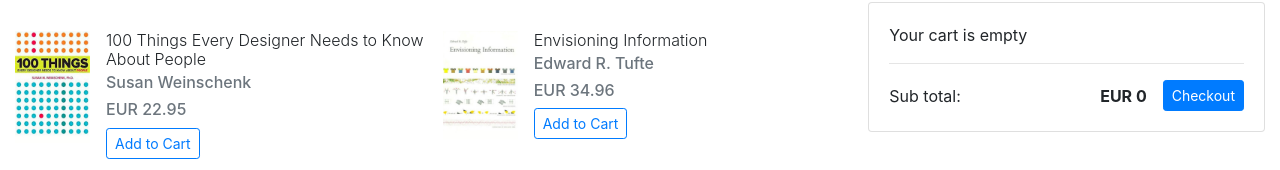
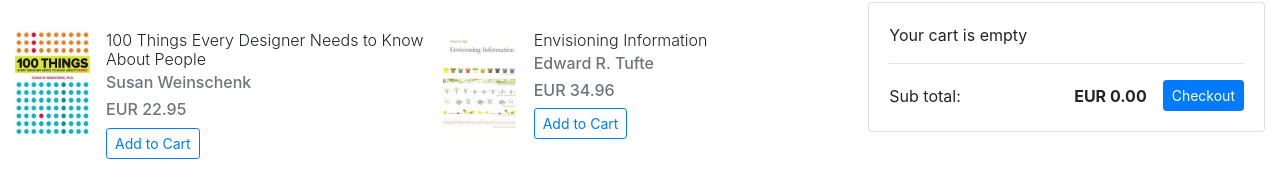
Before and after one commit to coriordan/amazoff-app, a React (Create React App) app: page / in a window 1280 px wide. Shown: the part 110-280 px from the top of the page. Built offline with nearby package versions, Linux system fonts and the light colour scheme.

Commit message:
fixed CartTotal numeric formatting. Showing only 2 decimal places.

```diff
--- a/src/App.js
+++ b/src/App.js
@@ -49,15 +49,17 @@
   );
 }
 
-const CartTotal = ({items}) => (
-  <div className="d-flex justify-content-between align-items-center">
-    <span className="mr-auto">Sub total:</span>
-    <strong className="pr-3">EUR&nbsp;{items.reduce(
-      (sum, i) => (sum += i.quantity
-        * i.price.amount), 0)}</strong>
-    <button type="button" className="btn btn-primary btn-sm">Checkout</button>
-  </div>
-)
+const CartTotal = ({items}) => {
+  let total = items.reduce(
+              (sum, i) => (sum += i.quantity * i.price.amount), 0);
+  return (
+    <div className="d-flex justify-content-between align-items-center">
+      <span className="mr-auto">Sub total:</span>
+          <strong className="pr-3">EUR&nbsp;{Number(total).toFixed(2)}</strong>
+      <button type="button" className="btn btn-primary btn-sm">Checkout</button>
+    </div>
+  );
+}
 
 class CartItem extends React.Component {
   handleRemove = (e) => {
```
